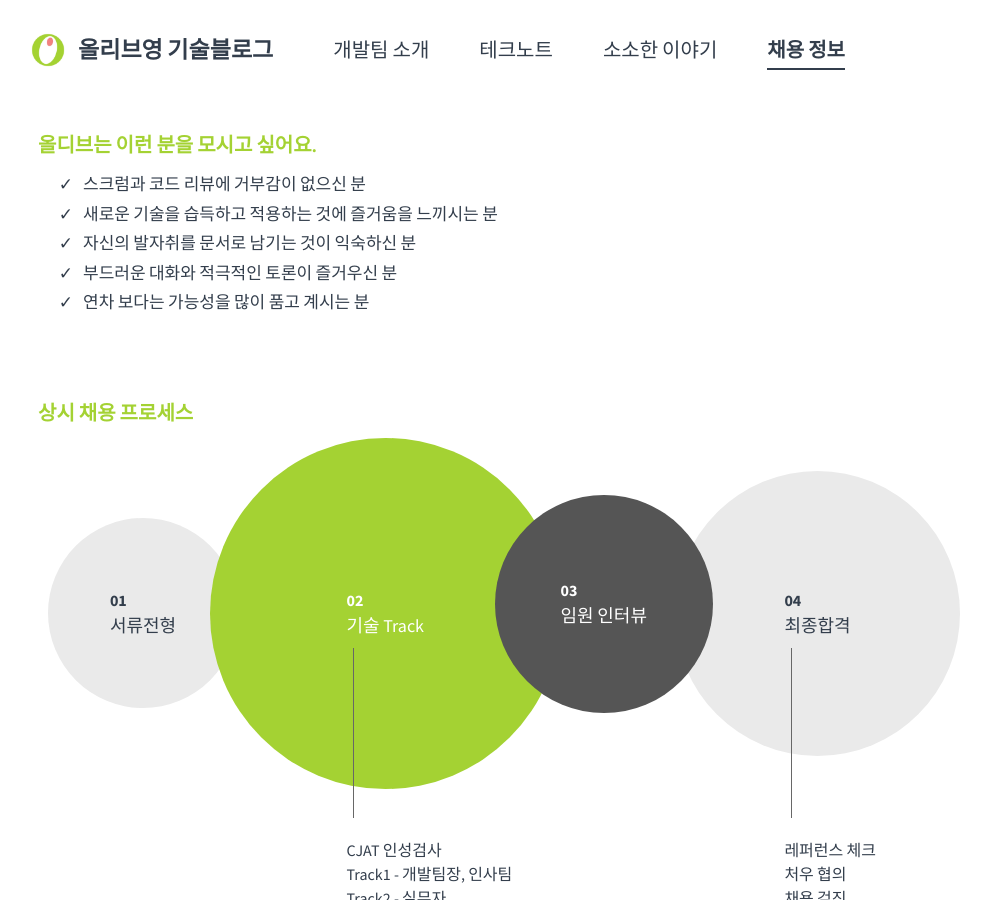
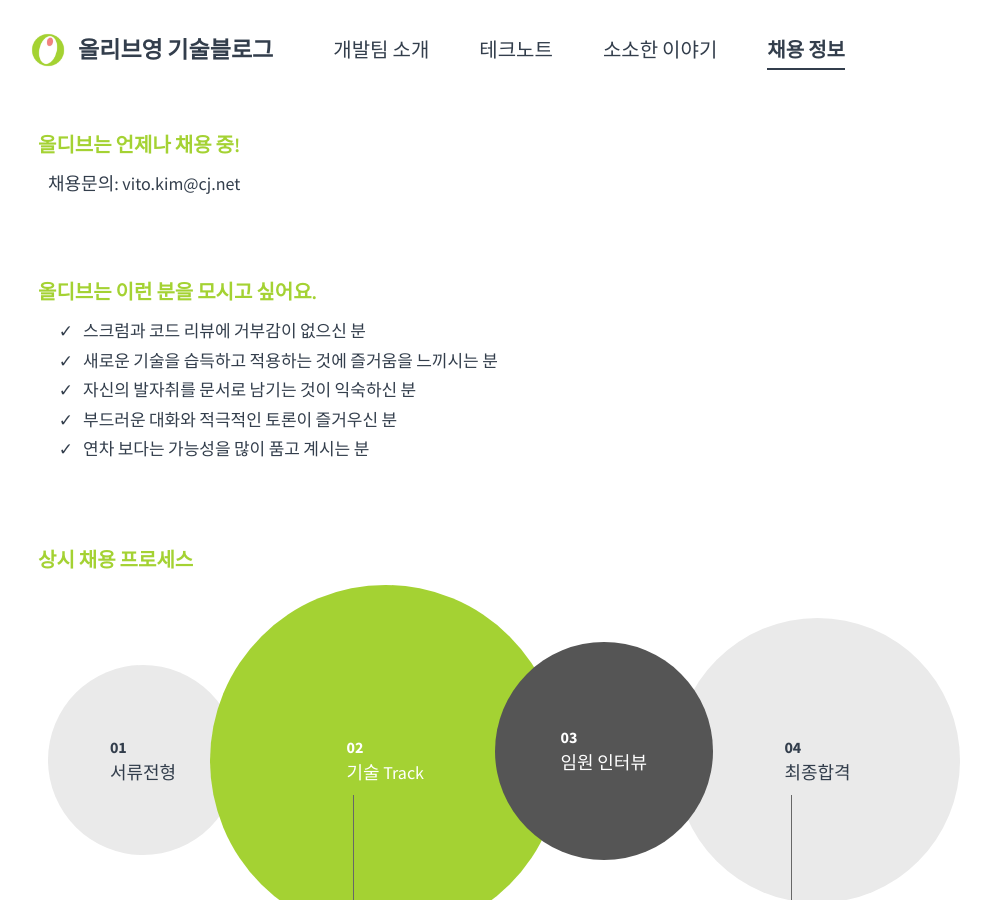
Before and after one commit to tedpark/oy-alldev.github.io, a Jekyll site: the page built from recruit/index.md, in a window 1280 px wide and 900 px high. Shown: the whole window, without its empty margins (117-1108 px from the left). Built offline with Jekyll 4.4.1, drawn with Linux system fonts in a browser that asks for light colours.

Commit message:
채용 컨택 포인트 항목 추가
채용담당 컨텐포인트 문구 추가

```diff
--- a/recruit/index.md
+++ b/recruit/index.md
@@ -6,6 +6,14 @@ title: 채용정보
 
 <div class="loading-animation">
     <div class="recruit">
+        <div class="section contact">
+            <div class="title">올디브는 언제나 채용 중!</div>
+            <div class="content">
+                <ul>
+                    <li>채용문의: vito.kim@cj.net</li>
+                </ul>
+            </div>
+        </div>
         <div class="section want">
             <div class="title">올디브는 이런 분을 모시고 싶어요.</div>
              <div class="content">
```
